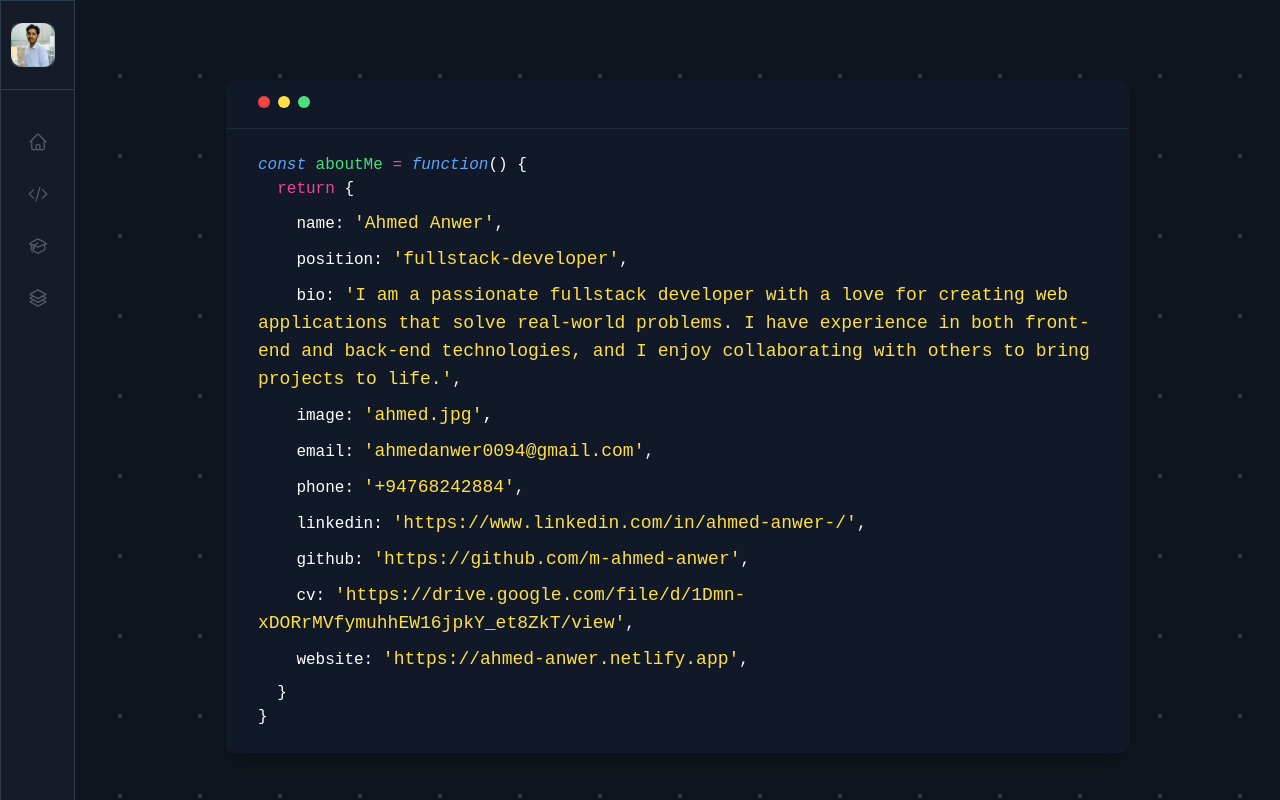
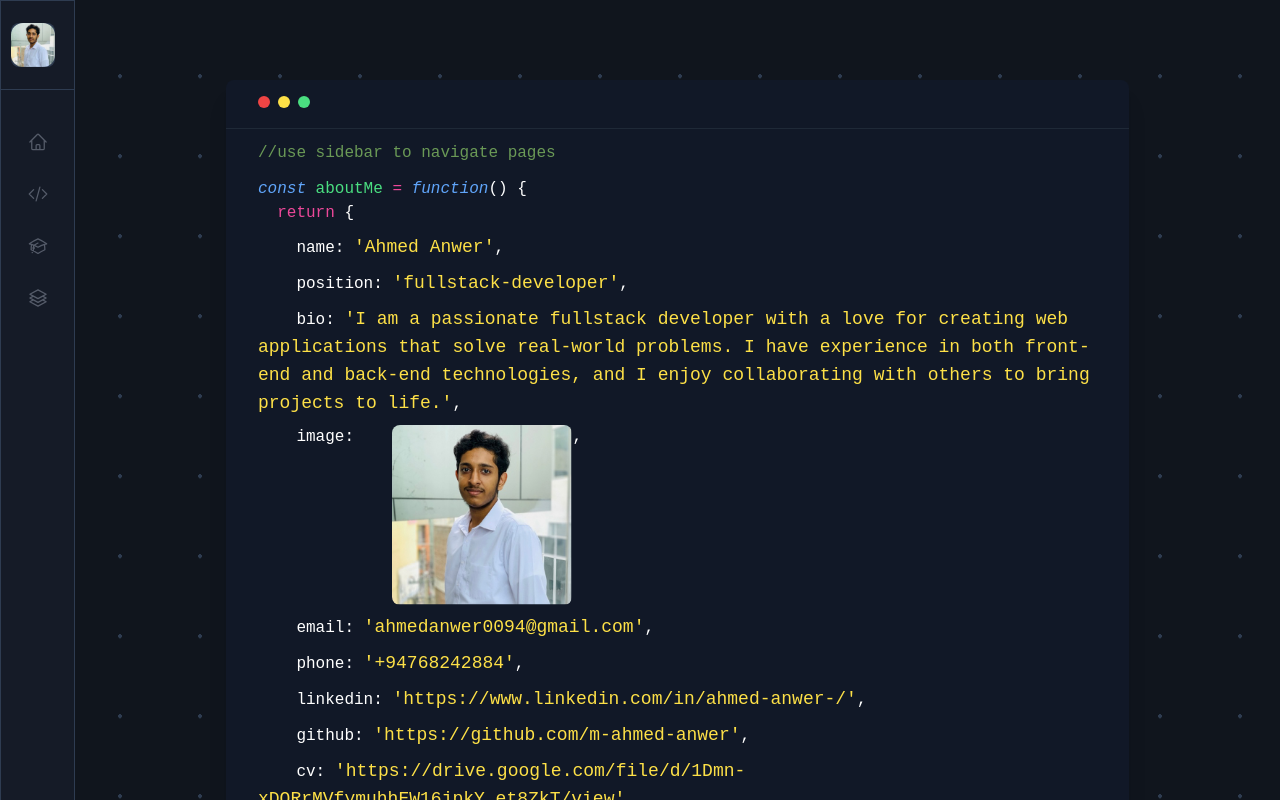
Before and after one commit to m-ahmed-anwer/personal-portfolio-v1.0, a React (Create React App) app: page / in a window 1280 px wide. Shown: the top 800 px of the page. Built offline with nearby package versions, Linux system fonts and the light colour scheme.

Commit message:
sidebar changes

```diff
--- a/src/components/404/404.js
+++ b/src/components/404/404.js
@@ -9,8 +9,8 @@ function NotFound() {
 
   return (
     <div className="w-full">
-      <div className="">
-        <div className="w-4/4  flex items-center justify-center my-20 ">
+      <div className="h-screen">
+        <div className="w-4/4 flex items-center justify-center my-20 ">
           <div className="rounded-lg shadow-xl bg-gray-900 text-white md:w-3/4 mx-4 dark:text-black ">
             <div className="border-b border-gray-800 px-8 py-3">
               <div className="inline-block w-3 h-3 mr-2 rounded-full bg-red-500"></div>
--- a/src/components/navbar/navbar.js
+++ b/src/components/navbar/navbar.js
@@ -41,20 +41,22 @@ function Navbar() {
         hide && "w-20"
       } sm:border`}
     >
-      <div className="left-0">
+      <div className="">
         <div className="inline-flex my-3 h-16 w-16 items-center justify-center">
           <span className=" cursor-pointer grid h-11 w-11 place-content-center rounded-lg bg-[#2e3c51] text-md text-gray-600">
             <img
               alt="profile"
               src={image}
-              className="object-cover rounded-xl "
+              className="object-cover rounded-xl w-fit cursor-pointer "
               onClick={hiding}
             />
           </span>
         </div>
 
         <div
-          className={`max-sm:${!hide && "hidden"} border-t border-[#2e3c51]`}
+          className={`max-sm:${
+            !hide ? "hidden" : ""
+          } border-t border-[#2e3c51]`}
         >
           <div className="px-2">
             <ul className="space-y-1 pt-4 ">
--- a/src/routes/home/home.js
+++ b/src/routes/home/home.js
@@ -2,22 +2,26 @@ import React, { useState } from "react";
 import image from "../../image/mypic.png";
 import { Link } from "react-router-dom";
 
+//assadasdasd
 function AboutMe() {
-  const [showImage, setShowImage] = useState(false);
-  const imageShowing = () => {
-    setShowImage(!showImage);
-  };
   return (
     <div className="w-full">
       <div className="">
         <div className="w-4/4  flex items-center justify-center my-20 ">
           <div className="rounded-lg shadow-xl bg-gray-900 text-white md:w-3/4 mx-4 dark:text-black ">
             <div className="border-b border-gray-800 px-8 py-3">
-              <div className="inline-block w-3 h-3 mr-2 rounded-full bg-red-500"></div>
+              <div className="inline-block w-3 h-3 mr-2 rounded-full bg-red-500 "></div>
               <div className="inline-block w-3 h-3 mr-2 rounded-full bg-yellow-300"></div>
               <div className="inline-block w-3 h-3 mr-2 rounded-full bg-green-400"></div>
             </div>
-            <div className="px-8 py-6 ">
+            <div className="px-8 py-3 ">
+              <p className="mb-3 text-[#6a9956] max-sm:hidden">
+                //use sidebar to navigate pages
+              </p>
+              <p className="mb-3 text-[#6a9956] sm:hidden">
+                //click the top image to get the nav bar
+              </p>
+
               <p>
                 <em className="text-blue-400">const</em>{" "}
                 <span className="text-green-400">aboutMe</span>{" "}
@@ -27,29 +31,10 @@ function AboutMe() {
               <p>
                 &nbsp;&nbsp;<span className="text-pink-500">return</span> {"{"}
               </p>
-              <div className={`${!showImage && "hidden"} `}>
-                <p className="my-2 flex">
-                  &nbsp;&nbsp;&nbsp;&nbsp;image: &nbsp; &nbsp;
-                  <span className="group ">
-                    <img
-                      src={image}
-                      className="cursor-pointer rounded-lg  group relative flex justify-center"
-                      alt="myProfile"
-                      onClick={imageShowing}
-                    />
-                    <span className="cursor-pointer  ms-4 -translate-y-1/2 rounded bg-gray-500 px-2 py-1.5 text-md font-medium text-white opacity-0  group-hover:opacity-100">
-                      click me
-                    </span>
-                  </span>
-                </p>
-              </div>
-              <div className={`${showImage && "hidden"}`}>
+
               <p className="my-2">
                 &nbsp;&nbsp;&nbsp;&nbsp;name:{" "}
-                  <span className="text-yellow-300 text-lg ">
-                    'Ahmed Anwer'
-                  </span>
-                  ,
+                <span className="text-yellow-300 text-lg ">'Ahmed Anwer'</span>,
               </p>
 
               <p className="my-2">
@@ -70,24 +55,21 @@ function AboutMe() {
                 </span>
                 ,
               </p>
-                <p className="my-2">
-                  &nbsp;&nbsp;&nbsp;&nbsp;image:{" "}
-                  <span className="text-yellow-300 text-lg">
-                    '
-                    <span className="group">
-                      <span
-                        onClick={imageShowing}
-                        className=" cursor-pointer text-yellow-300 text-lg hover:underline focus:border-none"
-                      >
-                        ahmed.jpg
+
+              <p className="my-2 flex">
+                &nbsp;&nbsp;&nbsp;&nbsp;image: &nbsp; &nbsp;
+                <span className="group ">
+                  <img
+                    src={image}
+                    height={180}
+                    width={180}
+                    className="rounded-lg  flex justify-center"
+                    alt="myProfile"
+                  />
                 </span>
-                      '<span className="text-white">,</span>
-                      <span className="cursor-pointer ms-4 -translate-y-1/2 rounded bg-gray-500 px-2 py-1.5 text-md font-medium text-white opacity-0  group-hover:opacity-100">
-                        click here
-                      </span>
-                    </span>
-                  </span>
+                ,
               </p>
+
               <p className="my-2">
                 &nbsp;&nbsp;&nbsp;&nbsp;email:{" "}
                 <span className="text-yellow-300 text-lg">
@@ -177,7 +159,7 @@ function AboutMe() {
                 </span>
                 ,
               </p>
-              </div>
+
               <p>&nbsp;&nbsp;{"}"}</p>
               <p>{"}"}</p>
             </div>
```
Lines whose indentation alone changed are shown as unchanged.
